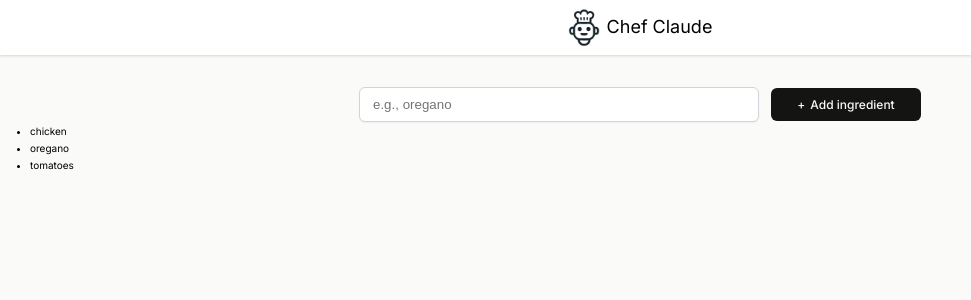
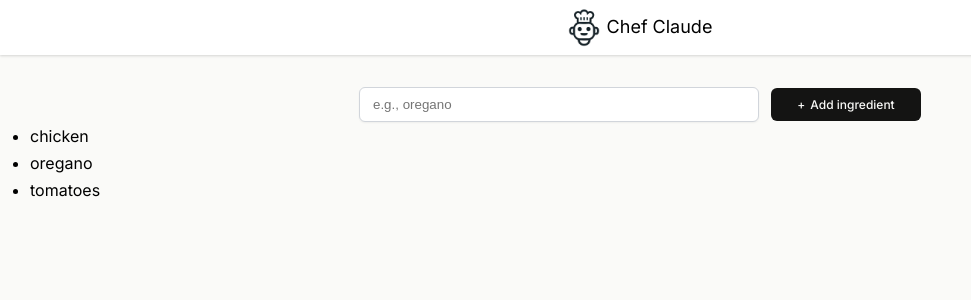
Before and after one commit to Uzmakh/Scrim-BobZiroll, a React (Vite) app in the folder updatedReactv19/chefclaude/: page / in a window 1280 px wide. Shown: the top 300 px of the page, without its empty margins (0-971 px from the left). Built offline with nearby package versions, Linux system fonts and the light colour scheme.

Commit message:
customized styling

```diff
--- a/updatedReactv19/chefclaude/src/index.css
+++ b/updatedReactv19/chefclaude/src/index.css
@@ -16,4 +16,5 @@ body {
   font-family: 'Inter', sans-serif;
   background-color: #fafaf8;
   line-height: 1.7;
+  font-size: 1.6rem;
 }
```
